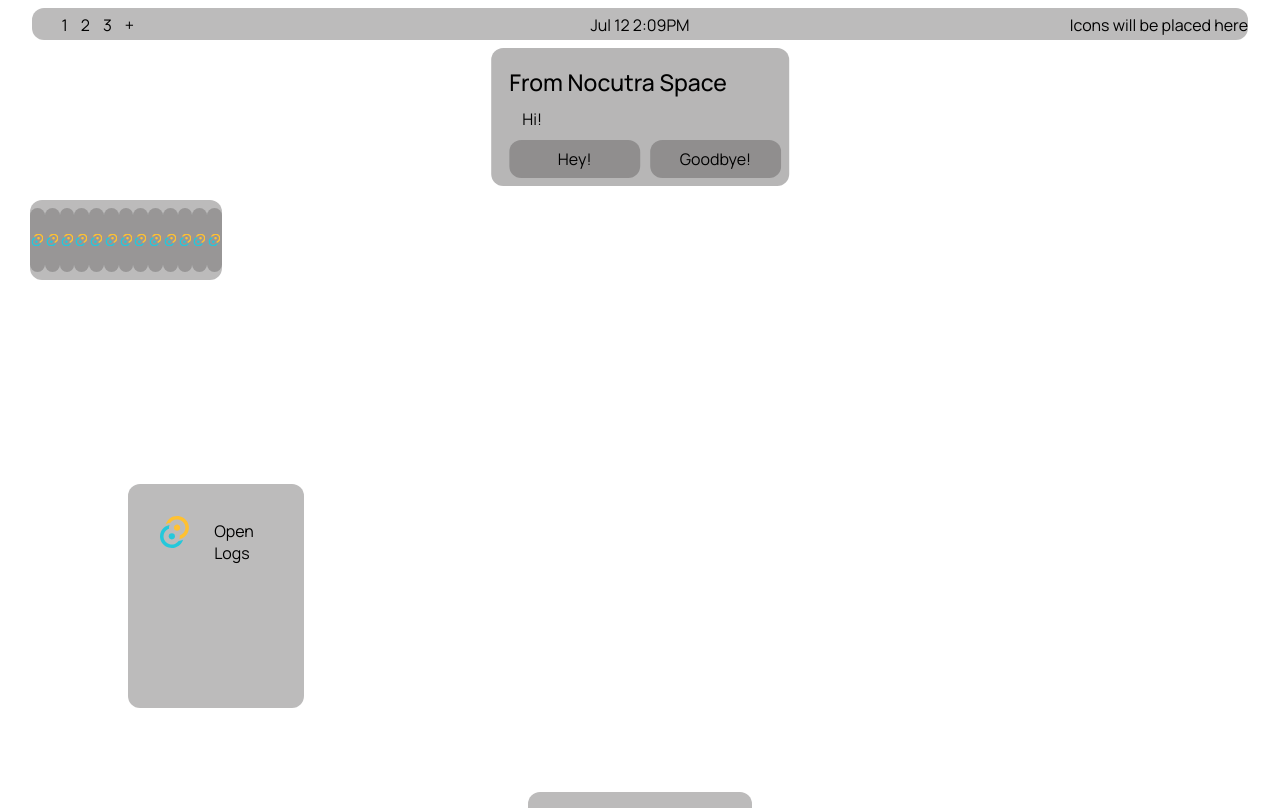
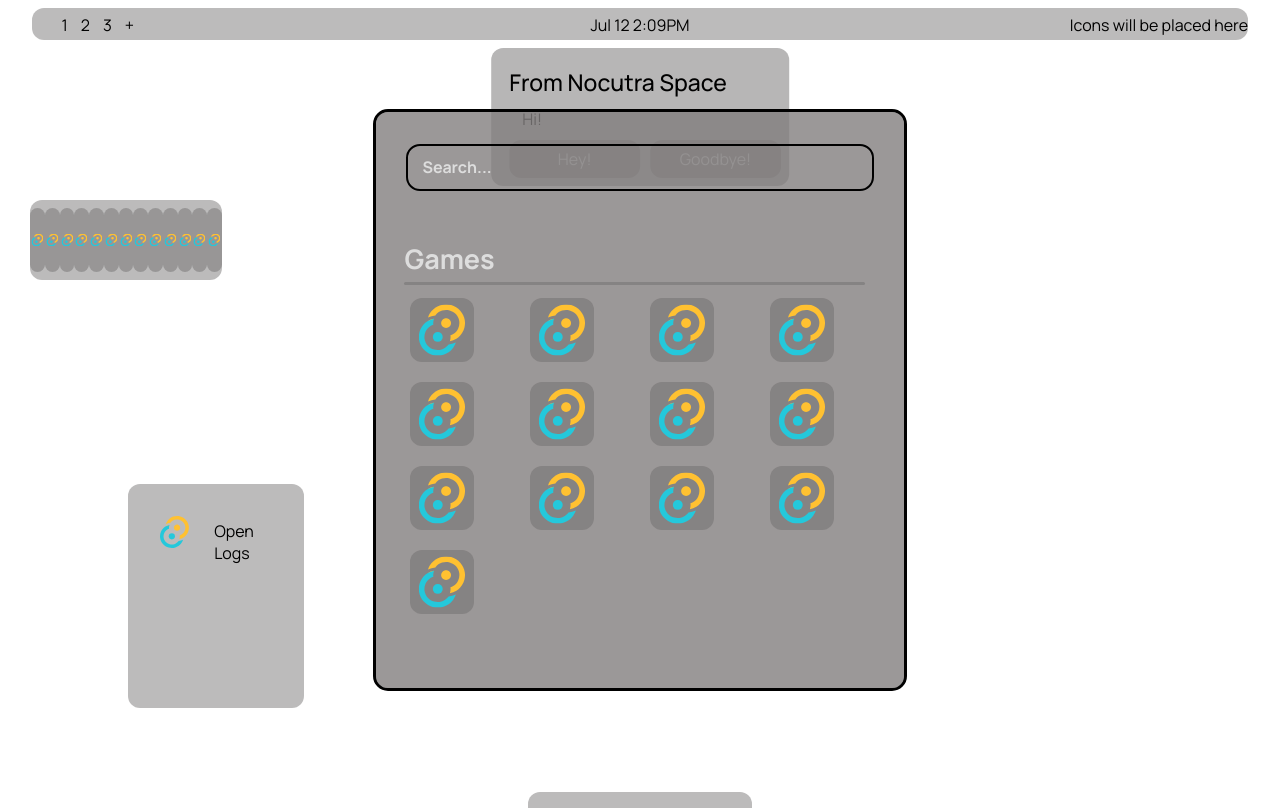
Before and after one commit to NocturaEcosystem/Desktop_shell, a Vue app: page / in a window 1280 px wide. Built offline with nearby package versions, Linux system fonts and the light colour scheme.

Commit message:
Added app grid

```diff
--- a/src-tauri/tauri.conf.json
+++ b/src-tauri/tauri.conf.json
@@ -5,7 +5,7 @@
   "identifier": "com.nonedude.desktop_shell",
   "build": {
     "beforeDevCommand": "npm run dev",
-    "devUrl": "http://localhost:1420",
+    "devUrl": "http://localhost:1421",
     "beforeBuildCommand": "npm run build",
     "frontendDist": "../dist"
   },
--- a/src/App.vue
+++ b/src/App.vue
@@ -4,6 +4,7 @@ import topPanel from "./components/topPanel.vue"
 import shellContext from "./components/contexts/shell.vue"
 import notification from "./components/notify..vue"
 import appPad from "./components/appPad.vue";
+import launcher from "./components/launcher.vue";
 </script>
 
 <style src="./styles/vars.css"></style>
@@ -15,6 +16,7 @@ import appPad from "./components/appPad.vue";
   <panel />
   <notification />
   <appPad />
+  <launcher />
 
   <shellContext />
 </template>
--- /dev/null
+++ b/src/components/launcher.vue
@@ -0,0 +1,57 @@
+<script setup lang="ts">
+</script>
+
+<template>
+    <div class="launcher">
+        <div class="search-bar">
+            <div>Search...</div>
+        </div>
+
+        <div class="app-type">Games</div>
+        <div class="line lineEx"></div>
+        <div class="launcherAppList">
+            <div class="app-wrap">
+                <img src="/tauri.svg" class="appPadIco app-ico" />
+            </div>
+            <div class="app-wrap">
+                <img src="/tauri.svg" class="appPadIco app-ico" />
+            </div>
+            <div class="app-wrap">
+                <img src="/tauri.svg" class="appPadIco app-ico" />
+            </div>
+            <div class="app-wrap">
+                <img src="/tauri.svg" class="appPadIco app-ico" />
+            </div>
+            <div class="app-wrap">
+                <img src="/tauri.svg" class="appPadIco app-ico" />
+            </div>
+            <div class="app-wrap">
+                <img src="/tauri.svg" class="appPadIco app-ico" />
+            </div>
+            <div class="app-wrap">
+                <img src="/tauri.svg" class="appPadIco app-ico" />
+            </div>
+            <div class="app-wrap">
+                <img src="/tauri.svg" class="appPadIco app-ico" />
+            </div>
+            <div class="app-wrap">
+                <img src="/tauri.svg" class="appPadIco app-ico" />
+            </div>
+            <div class="app-wrap">
+                <img src="/tauri.svg" class="appPadIco app-ico" />
+            </div>
+            <div class="app-wrap">
+                <img src="/tauri.svg" class="appPadIco app-ico" />
+            </div>
+            <div class="app-wrap">
+                <img src="/tauri.svg" class="appPadIco app-ico" />
+            </div>
+            <div class="app-wrap">
+                <img src="/tauri.svg" class="appPadIco app-ico" />
+            </div>
+        </div>
+
+    </div>
+</template>
+
+<style src="../styles/launcher.css"></style>
--- /dev/null
+++ b/src/styles/launcher.css
@@ -0,0 +1,68 @@
+.launcher {
+    display: flex;
+    flex-direction: column;
+    position: absolute;
+    width: 40vw;
+    height: 70vh;
+    border-radius: var(--radi);
+    background-color: var(--strongPrimaryColor);
+    left: 50%;
+    top: 50%;
+    transform: translate(-50%, -50%);
+    padding: 1vh;
+    outline: 3px solid black;
+    overflow: auto;
+}
+
+.search-bar {
+    width: 90%;
+    align-self: center;
+    height: 7%;
+    padding: 2px;
+    background-color: var(--priamryColor);
+    outline: 2px solid black;
+    border-radius: var(--radi);
+    margin-top: 5%;
+    transition: all var(--reactTime) ease;
+    align-content: center;
+}
+
+.search-bar > * {
+    font-weight: bold;
+    color: var(--superPrimaryContrast);
+    margin-left: 1vw;
+    transition: all var(--reactTime) ease;
+}
+
+.search-bar:hover {
+    background-color: var(--primaryContrast);
+}
+
+.search-bar:hover >  *{
+    color: var(--priamryColor);
+}
+
+.app-type {
+    margin-left: 4%;
+    font-size: calc(var(--fntsize) + 9px);
+    color: var(--superPrimaryContrast);
+    font-weight: bold;
+    margin-top: 10%;
+}
+
+.lineEx {
+    margin-top: 5px;
+    margin-left: 4%;
+}
+
+.launcherAppList {
+    display: grid;
+    width: 90%;
+    height: fit-content;
+    align-self: center;
+    margin-top: 5px;
+    padding: 1vh;
+    justify-content: space-evenly;
+    grid-template-columns: repeat(4, minmax(0, 1fr));
+    gap: 20px;
+}
--- a/src/styles/main.css
+++ b/src/styles/main.css
@@ -5,7 +5,7 @@
 html, body {
     overflow: hidden;
     height: 100%;
-    background: transparent;
+    background: white;
 }
 
 .card {
@@ -43,3 +43,10 @@ html, body {
 .app-wrap:active .app-ico{
     transform: scale(0.9);
 }
+
+.line {
+    width: 90%;
+    height: 3px;
+    border-radius: var(--radi);
+    background-color: var(--primaryColor);
+}
--- a/src/styles/notify.css
+++ b/src/styles/notify.css
@@ -35,19 +35,20 @@
     flex: 1;
     cursor: pointer;
     padding: 1vh;
-    background-color: var(--secondaryColor);
+    background-color: var(--primaryColor);
     border-radius: var(--radi);
     text-align: center;
     transition: all var(--reactTime) ease;
+    color: var(--superPrimaryContrast)
 }
 
 .notification-button:hover {
     backdrop-filter: blur(--blur);
-    background-color: var(--primaryColor);
+    background-color: var(--primaryContrast);
+    color: var(--strongPrimaryColor)
 }
 
 .notification:hover {
-    background-color: var(--primaryColor);
     scale: var(--scaleAmnt);
 }
 
--- a/src/styles/panel.css
+++ b/src/styles/panel.css
@@ -46,4 +46,5 @@
 
 .app-wrap:hover::after {
     opacity: 1;
+    align-self: center;
 }
--- a/src/styles/vars.css
+++ b/src/styles/vars.css
@@ -1,8 +1,11 @@
 :root {
+    --strongPrimaryColor: rgba(131, 127, 127, 0.8);
     --primaryColor: rgba(107, 104, 104, 0.45);
+    --lightPrimaryColor: rgba(107, 104, 104, 0.1);
     --secondaryColor: rgba(96, 94, 94, 0.45);
     --primaryFocus: rgba(82, 80, 80, 0.35);
     --primaryContrast: rgba(221, 221, 221, 0.45);
+    --superPrimaryContrast: rgba(221, 221, 221);
     --radi: 12px;
     --blur: 12px;
     --reactTime: 0.5s;
--- a/vite.config.ts
+++ b/vite.config.ts
@@ -14,7 +14,7 @@ export default defineConfig(async () => ({
   clearScreen: false,
   // 2. tauri expects a fixed port, fail if that port is not available
   server: {
-    port: 1420,
+    port: 1421,
     strictPort: true,
     host: host || false,
     hmr: host
```
Also changed, not shown: src/scripts/topPanel.ts (deleted).
